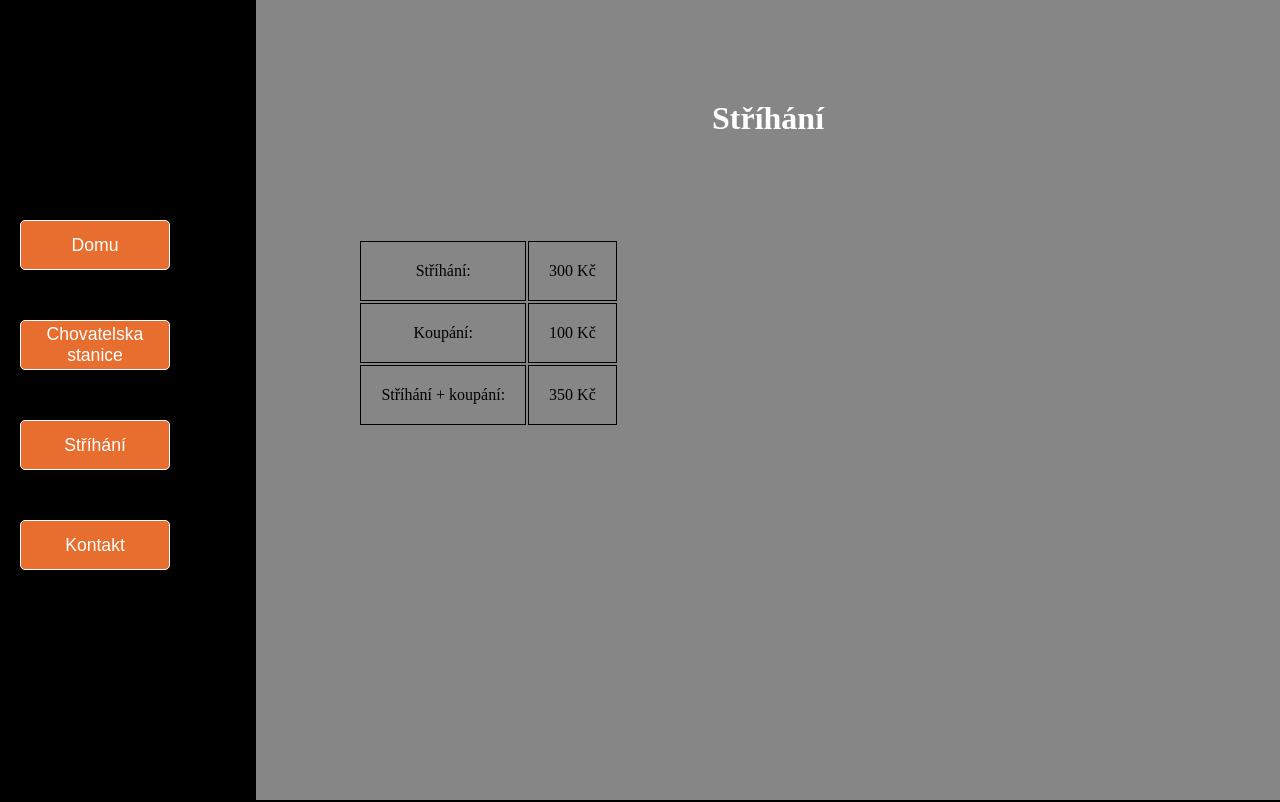
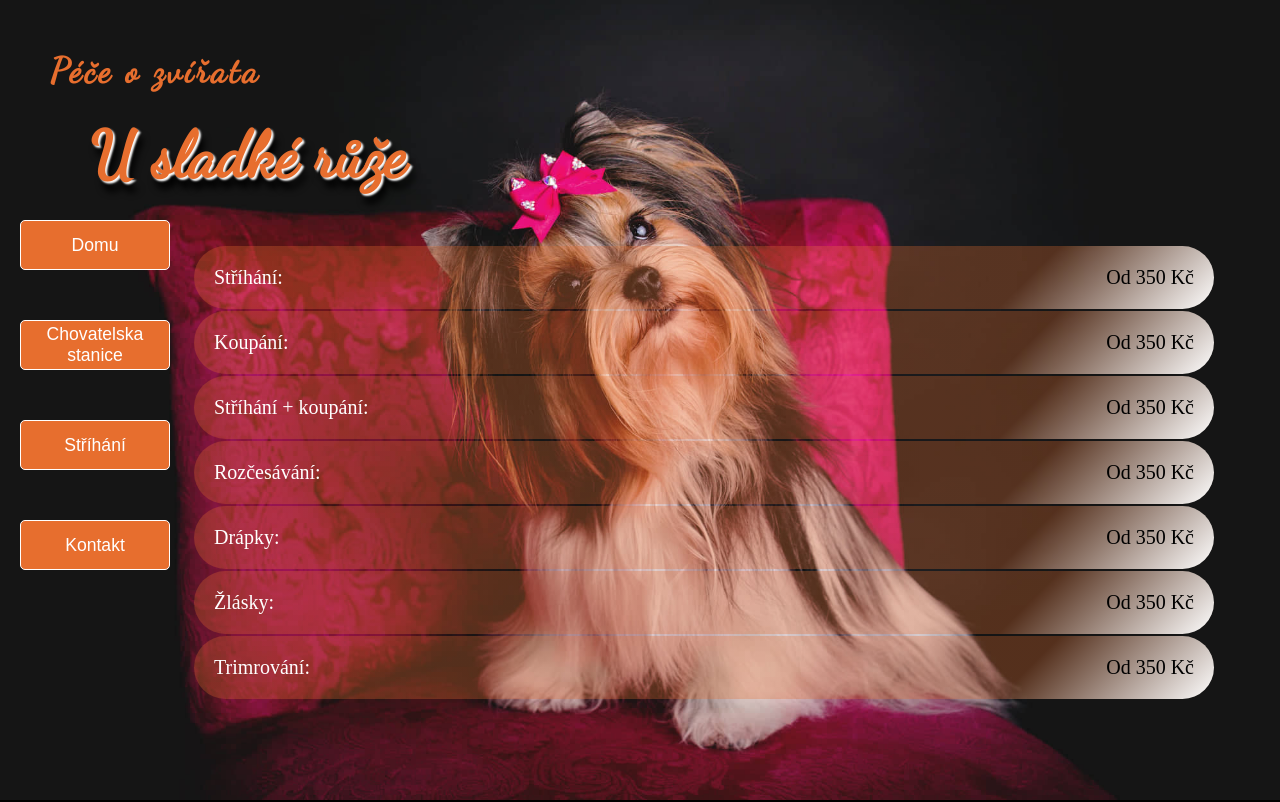
Before and after one commit to KvetoslavPrikryl/Sweet_Caramel_Rose, a React (Create React App) app: page /strihani in a window 1280 px wide. Shown: the top 802 px of the page. Built offline with nearby package versions, Linux system fonts and the light colour scheme.

Commit message:
stiling h1 and table in CuttingImg.js.

```diff
--- a/public/index.html
+++ b/public/index.html
@@ -8,6 +8,9 @@
     <meta name="description" content="Web site created using create-react-app"/>
     <link rel="apple-touch-icon" href="%PUBLIC_URL%/logo192.png" />
     <link rel="manifest" href="%PUBLIC_URL%/manifest.json" />
+    <link rel="preconnect" href="https://fonts.googleapis.com">
+<link rel="preconnect" href="https://fonts.gstatic.com" crossorigin>
+<link href="https://fonts.googleapis.com/css2?family=Dancing+Script&display=swap" rel="stylesheet">
     <title>Sweet Caramel Rose</title>
   </head>
   <body>
--- a/src/components/CuttingImg.js
+++ b/src/components/CuttingImg.js
@@ -5,19 +5,29 @@ const CuttingImg = () => {
   return (
     <div className='cutting-container'>
       <div className='cutting-table'>
-        <h1 className='title-cutting'>Stříhání</h1>
+        <h2 className='title-cutting-h2'>Péče o zvířata</h2>
+        <h1 className="title-cutting-h1"> U sladké růže</h1>
         <table>
           <tr>
-            <td>Stříhání:</td>
-            <td>300 Kč</td>
+            <td>Stříhání: <span className='price'>Od 350 Kč</span></td>
           </tr>
           <tr>
-            <td>Koupání:</td>
-            <td>100 Kč</td>
+            <td>Koupání: <span className='price'>Od 350 Kč</span></td>
           </tr>
           <tr>
-            <td>Stříhání + koupání:</td>
-            <td>350 Kč</td>
+            <td>Stříhání + koupání: <span className='price'>Od 350 Kč</span></td>
+          </tr>
+          <tr>
+            <td>Rozčesávání: <span className='price'>Od 350 Kč</span></td>
+          </tr>
+          <tr>
+            <td>Drápky: <span className='price'>Od 350 Kč</span></td>
+          </tr>
+          <tr>
+            <td>Žlásky: <span className='price'>Od 350 Kč</span></td>
+          </tr>
+          <tr>
+            <td>Trimrování: <span className='price'>Od 350 Kč</span></td>
           </tr>
         </table>
       </div>
--- a/src/components/CuttingImgStyles.css
+++ b/src/components/CuttingImgStyles.css
@@ -1,28 +1,48 @@
 .cutting-container{
     width: 100%;
-    height: 100vh;
+    min-height: 100vh;
+    background-image: url("../img/Dog2.jpg");
+    background-size: cover;
+    background-position: center;
 }
 .cutting-table{
-    width: 80%;
+    width: 100%;
     height: 100%;
-    background: rgb(134, 134, 134);
-    margin-left: 20%;
 }
 table{
-    text-align: center;
-    padding: 10%;
+    margin: 50px 15%;
+    width: 80%;
+    color: white;
 }
 td{
     padding: 20px;
-    border: 1px solid black;
+    border-left: 50px;
+    background: linear-gradient(135deg, rgba(231,110,46,0.3) 80%, white);
+    border-radius: 50px;
+    font-size: 20px;
 }
-.title-cutting{
-    text-align: center;
-    padding-top: 100px;
+.price{
+    float: right;
+    color: black;
+}
+.title-cutting-h2{
+    padding: 50px 0 20px 50px;
+    font-size: 35px;
+}
+.title-cutting-h1{
+    padding-left: 90px;
+    font-size: 4rem;
 }
 @media screen and (max-width: 1000px) {
-    .cutting-table{
+    table{
         width: 100%;
-        margin-left: 0;
+        margin: 0;
+    }
+    td{
+        background: linear-gradient(135deg, rgba(231,110,46,0.3) 60%, white);
+    }
+    .title-cutting-h1{
+        padding-left: 30px;
+        padding-bottom: 30px;
     }
 }
--- a/src/components/HeroImg.js
+++ b/src/components/HeroImg.js
@@ -6,7 +6,8 @@ const HeroImg = () => {
     <div className='mask'>
       <div className='img'></div>
       <div className='content'>
-        <h1>Vítejte na stránce <span className='logoName'>Sweet Caramel Rose</span></h1>
+        <h2>Vítejte na stránce</h2>
+        <h1 className='logoName'>Sweet Caramel Rose</h1>
       </div>
     </div>
   )
--- a/src/components/HeroImgStyles.css
+++ b/src/components/HeroImgStyles.css
@@ -8,7 +8,7 @@
     height: 100%;
     background-image: url("../img/Dog1.jpg");
     background-size: cover;
-    background-position: center;
+    background-position:center;
     object-fit: cover;
 }
 .mask .content{
@@ -17,13 +17,16 @@
     left: 100px;
     width:90%;
 }
-.mask .content h1 .logoName{
+.logoName{
     color:rgba(231,110,46,255) ;
     position: absolute;
     top: 70px;
     left: 30px;
-    font-size: 3rem;
-    text-shadow: 5px 10px 7px black;
+    font-size: 4rem;
+}
+h2{
+    font-size: 40px;
+    letter-spacing: 3px;
 }
 
 @media screen and (max-width:640px) {
--- a/src/components/KennelImg.js
+++ b/src/components/KennelImg.js
@@ -1,8 +1,7 @@
 import React, {useState} from 'react';
 import "./KennelImgStyles.css";
-import bg_img from "../img/Dog2.jpg"
 import dog1 from "../img/Dog1.jpg";
-import {Link} from "react-router-dom"
+import {Link} from "react-router-dom";
 
 const dogMan = [
     {name: "Jmeno 1 psa", img: dog1, text : "Ocenění ", link : "odkaz"},
@@ -32,7 +31,7 @@ function KennelImg () {
     const [childShow, childSetShow] = useState(false)
     return (
         <div className='kennel-container'>
-            <img src={bg_img} className='bg-img' alt='bg_img' />
+
             <h1 className='kennel-h1'>Sweet caramel rose</h1>
             <h2 className='kennel-h2'>Naši</h2>
             <div className='kennel-dog'>
--- a/src/components/KennelImgStyles.css
+++ b/src/components/KennelImgStyles.css
@@ -2,19 +2,16 @@
     width:100%;
     min-height:100vh;
     position: relative;
-    overflow: hidden;
-}
-.bg-img{
-    position: absolute;
-    width: 100%;
-    height: 100vh;
+    background-image: url("../img/Dog2.jpg");
+    background-size: cover;
+    background-position: center;
 }
 .kennel-h1{
     color: rgb(231, 111, 46);
     position: absolute;
-    top: 80px;
+    top: 60px;
     left: 80px;
-    font-size: 3rem;
+    font-size: 4rem;
 }
 .kennel-h2{
     position: relative;
--- a/src/index.css
+++ b/src/index.css
@@ -24,6 +24,16 @@ ul{
 a{
   text-decoration: none;
 }
-h1,h2,h3,h4,h5,p{
+h3,h4,h5,p{
   color: white;
 }
+h1, h2{
+  color: rgba(231,110,46,255);
+  font-family: 'Dancing Script', cursive;
+}
+h1{
+  text-shadow: 2px 2px 2px white ,5px 10px 7px black;
+}
+h2{
+  letter-spacing: 3px;
+}
```
